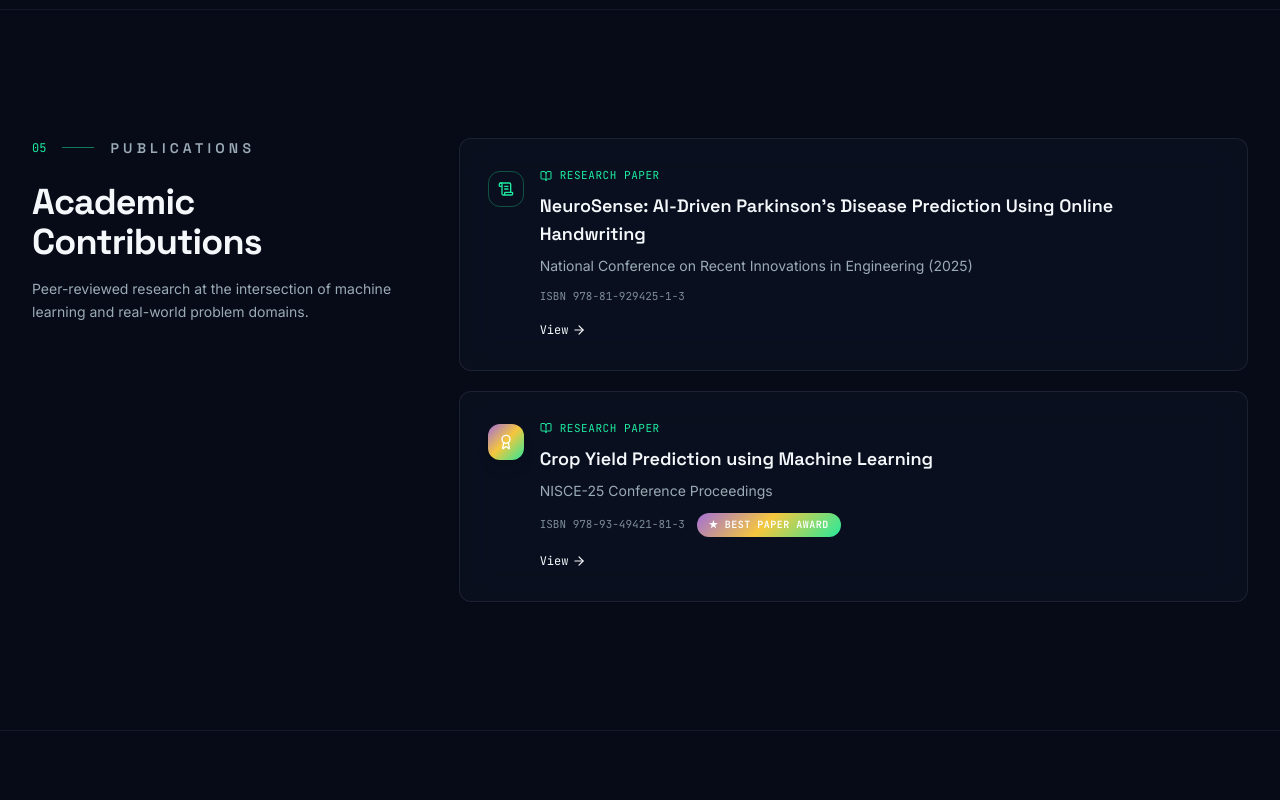
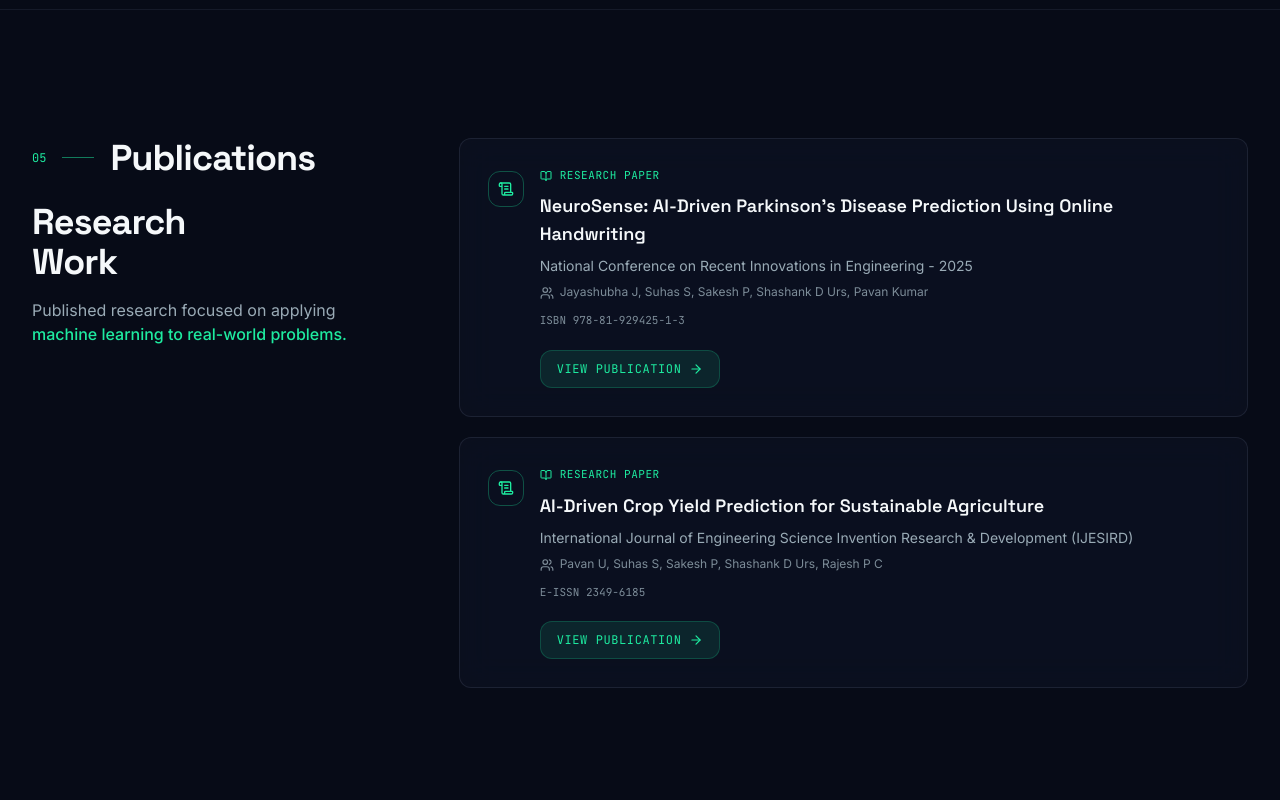
Before and after one commit to SuhasGowda24/My_PORTFOLIO, a React (Vite) app: page / in a window 1280 px wide. Shown: the part 4960-5760 px from the top of the page. Built offline with nearby package versions, Linux system fonts and the light colour scheme.

Commit message:
Publications

```diff
--- a/src/components/portfolio/Publications.jsx
+++ b/src/components/portfolio/Publications.jsx
@@ -1,5 +1,5 @@
 import { useState } from 'react';
-import { ArrowRight, Award, BookOpen, ScrollText } from 'lucide-react';
+import { ArrowRight, BookOpen, ScrollText, Users } from 'lucide-react';
 import Reveal from './Reveal';
 import Modal from './Modal';
 import { PUBLICATIONS } from './resumeData';
@@ -18,19 +18,22 @@
                 <div className="flex items-center gap-4">
                   <span className="font-mono text-xs text-primary">05</span>
                   <span className="h-px w-8 bg-primary/50" />
-                  <h2 className="font-heading text-sm font-semibold uppercase tracking-[0.3em] text-muted-foreground">
+                  <h2 className="font-heading text-3xl sm:text-4xl font-bold tracking-tight text-foreground">
                     Publications
                   </h2>
                 </div>
               </Reveal>
               <Reveal delay={0.1}>
                 <h3 className="mt-6 font-heading text-3xl sm:text-4xl font-bold tracking-tight">
-                  Academic<br />Contributions
+                  Research<br />Work
                 </h3>
-                <p className="mt-4 text-sm text-muted-foreground leading-relaxed">
-                  Peer-reviewed research at the intersection of machine learning
-                  and real-world problem domains.
-                </p>
+
+<p className="mt-4 text-sm sm:text-base text-muted-foreground leading-relaxed">
+  Published research focused on applying{" "}
+  <span className="text-primary font-medium">
+    machine learning to real-world problems.
+  </span>
+</p>
               </Reveal>
             </div>
           </div>
@@ -41,17 +44,9 @@
               <Reveal key={p.title} delay={0.08 * i}>
                 <article className="relative glass rounded-xl p-6 sm:p-7 overflow-hidden">
                   <div className="flex items-start gap-4">
-                    <div className="shrink-0 mt-1">
-                      {p.award ? (
-                        <span className="foil-badge inline-flex h-9 w-9 items-center justify-center rounded-lg text-white shadow-lg">
-                          <Award className="h-4 w-4" />
-                        </span>
-                      ) : (
-                        <span className="inline-flex h-9 w-9 items-center justify-center rounded-lg border border-primary/30 text-primary">
-                          <ScrollText className="h-4 w-4" />
-                        </span>
-                      )}
-                    </div>
+                    <span className="shrink-0 mt-1 inline-flex h-9 w-9 items-center justify-center rounded-lg border border-primary/30 text-primary">
+                      <ScrollText className="h-4 w-4" />
+                    </span>
                     <div className="min-w-0 flex-1">
                       <div className="flex items-center gap-2 font-mono text-[11px] uppercase tracking-wider text-primary">
                         <BookOpen className="h-3 w-3" />
@@ -61,20 +56,23 @@
                         {p.title}
                       </h4>
                       <p className="mt-2 text-sm text-muted-foreground">{p.venue}</p>
+
+                      {p.authors?.length > 0 && (
+                        <div className="mt-2 flex items-start gap-1.5 text-xs text-muted-foreground/80">
+                          <Users className="h-3.5 w-3.5 shrink-0 mt-0.5" />
+                          <span>{p.authors.join(', ')}</span>
+                        </div>
+                      )}
+
                       <div className="mt-3 flex flex-wrap items-center gap-3 font-mono text-[11px] text-muted-foreground/80">
-                        <span>ISBN {p.isbn}</span>
-                        {p.award && (
-                          <span className="foil-badge rounded-full px-3 py-1 text-white text-[10px] font-semibold uppercase tracking-wider">
-                            ★ Best Paper Award
-                          </span>
-                        )}
+                        {p.identifierValue && <span>{p.identifierLabel} {p.identifierValue}</span>}
                       </div>
 
                       <button
                         onClick={() => setSelected(p)}
-                        className="mt-4 inline-flex items-center gap-1 text-xs font-mono text-foreground hover:text-primary transition-colors"
+                        className="mt-5 inline-flex items-center gap-2 rounded-lg bg-primary/10 border border-primary/20 px-4 py-2.5 text-xs font-mono uppercase tracking-wider text-primary transition-all duration-200 hover:bg-primary hover:text-primary-foreground hover:border-primary"
                       >
-                        View
+                        View Publication
                         <ArrowRight className="h-3.5 w-3.5" />
                       </button>
                     </div>
@@ -89,7 +87,7 @@
       <Modal
         open={!!selected}
         onClose={() => setSelected(null)}
-        badge={selected?.award ? 'Research Paper · Best Paper Award' : 'Research Paper'}
+        badge="Research Paper"
         title={selected?.title ?? ''}
         links={selected?.url ? [{ href: selected.url, label: 'Read Paper', primary: true }] : []}
       >
@@ -98,19 +96,36 @@
             <div>
               <h4 className="font-mono text-[11px] uppercase tracking-wider text-muted-foreground/70 mb-2">Venue</h4>
               <p className="text-sm text-foreground">{selected.venue}</p>
+              {selected.website && (
+                <a
+                  href={selected.website}
+                  target="_blank"
+                  rel="noreferrer"
+                  className="mt-1 inline-block text-xs font-mono text-primary hover:underline"
+                >
+                  {selected.website.replace(/^https?:\/\//, '')}
+                </a>
+              )}
             </div>
+
+            {selected.authors?.length > 0 && (
+              <div>
+                <h4 className="font-mono text-[11px] uppercase tracking-wider text-muted-foreground/70 mb-2">Authors</h4>
+                <p className="text-sm text-foreground/80">{selected.authors.join(', ')}</p>
+              </div>
+            )}
+
             <div>
               <h4 className="font-mono text-[11px] uppercase tracking-wider text-muted-foreground/70 mb-2">Abstract</h4>
               <p className="text-sm sm:text-base text-foreground/80 leading-relaxed">{selected.abstract}</p>
             </div>
-            <div className="flex flex-wrap gap-4 font-mono text-[11px] text-muted-foreground/80">
-              <span>ISBN {selected.isbn}</span>
-              {selected.award && (
-                <span className="foil-badge rounded-full px-3 py-1 text-white text-[10px] font-semibold uppercase tracking-wider">
-                  ★ Best Paper Award
-                </span>
-              )}
-            </div>
+
+            {selected.identifierValue && (
+              <div className="flex flex-wrap gap-4 font-mono text-[11px] text-muted-foreground/80">
+                <span>{selected.identifierLabel} {selected.identifierValue}</span>
+              </div>
+            )}
+
             {/* paper preview frame — shows when a url is provided */}
             <div className="rounded-lg border border-dashed border-border/70 aspect-[4/5] flex items-center justify-center bg-card/40 overflow-hidden">
               {selected.url ? (
--- a/src/components/portfolio/resumeData.jsx
+++ b/src/components/portfolio/resumeData.jsx
@@ -2,6 +2,7 @@
 import profilePhoto from '../../assets/images/profilepic.png';
 import companyLogo from '../../assets/images/Gleamator.ico';
 import rubixeLogo from '../../assets/images/rubixelogo.png';
+// import PublishedNeuroSense from '../../../public/Papers/Published Paper NeuroSense PD-(KSIT).pdf';
 
 export const PROFILE = {
   name: 'Suhas S',
@@ -97,21 +98,26 @@
 export const PUBLICATIONS = [
   {
     title: "NeuroSense: AI-Driven Parkinson's Disease Prediction Using Online Handwriting",
-    venue: 'National Conference on Recent Innovations in Engineering (2025)',
-    isbn: '978-81-929425-1-3',
-    award: false,
-    url: '',
+    venue: 'National Conference on Recent Innovations in Engineering - 2025',
+    identifierLabel: 'ISBN',
+    identifierValue: '978-81-929425-1-3',
+    website: 'https://github.com/SuhasGowda24/Published_Paper-NeuroSense-AI-Driven-Parkinson-s-Disease-Prediction-Using-Online-Handwriting/blob/main/Published%20Paper%20NeuroSense%20PD-(KSIT).pdf',
+    authors: ['Jayashubha J', 'Suhas S', 'Sakesh P', 'Shashank D Urs', 'Pavan Kumar'],
+    url:  '/Papers/Published%20Paper%20NeuroSense%20PD-(KSIT).pdf',
     abstract:
       "A full-stack screening application that analyzes online handwriting to detect early Parkinson's disease indicators using a CNN with transfer learning. The model achieved 87% accuracy, an F1-score of 0.85, and 96.67% specificity on the held-out test set.",
   },
   {
-    title: 'Crop Yield Prediction using Machine Learning',
-    venue: 'NISCE-25 Conference Proceedings',
-    isbn: '978-93-49421-81-3',
-    award: true,
-    url: '',
+    title: 'AI-Driven Crop Yield Prediction for Sustainable Agriculture',
+    venue: 'International Journal of Engineering Science Invention Research & Development (IJESIRD)',
+    issue: 'Vol. 12, Special Issue 11 · May 2026',
+    identifierLabel: 'E-ISSN',
+    identifierValue: '2349-6185',
+    website: 'https://www.ijesird.com/vol-12-special-issue-11-may-2026-proceeding-of-conference/',
+    authors: ['Pavan U', 'Suhas S', 'Sakesh P', 'Shashank D Urs', 'Rajesh P C'],
+    url: 'https://www.ijesird.com/wp-content/uploads/2026/05/1.pdf',
     abstract:
-      'A Random Forest based approach to predicting crop yields from agricultural and real-time weather data, achieving 85% accuracy. Awarded Best Paper at NISCE-25 for its applied impact on precision agriculture.',
+      'A Random Forest based approach to predicting crop yields from agricultural and real-time weather data, achieving 85% accuracy.',
   },
 ];
 
@@ -143,7 +149,6 @@
 ];
 
 export const ACHIEVEMENTS = [
-  { title: 'Best Paper Award', detail: 'NISCE-25 — for "Crop Yield Prediction using Machine Learning".', icon: 'award' },
   { title: 'Published Researcher', detail: 'Two peer-reviewed papers in national engineering conferences.', icon: 'book' },
   { title: 'Full-Stack Project Delivery', detail: 'Shipped AcademiaFlow end-to-end during industry internship.', icon: 'rocket' },
 ];
@@ -246,7 +251,12 @@
     y += 13;
     doc.setFont('helvetica', 'normal');
     doc.setTextColor(90, 90, 90);
-    doc.text(`${p.venue}${p.award ? ' — Best Paper Award' : ''}  |  ISBN ${p.isbn}`, M, y, { maxWidth: W - M * 2 });
+    doc.text(
+      `${p.venue}  |  ${p.identifierLabel} ${p.identifierValue}`,
+      M,
+      y,
+      { maxWidth: W - M * 2 }
+    );
     y += 16;
   });
   y += 4;
```
Also changed, not shown: 1 other file (tests, documents, lock files or other folders).
